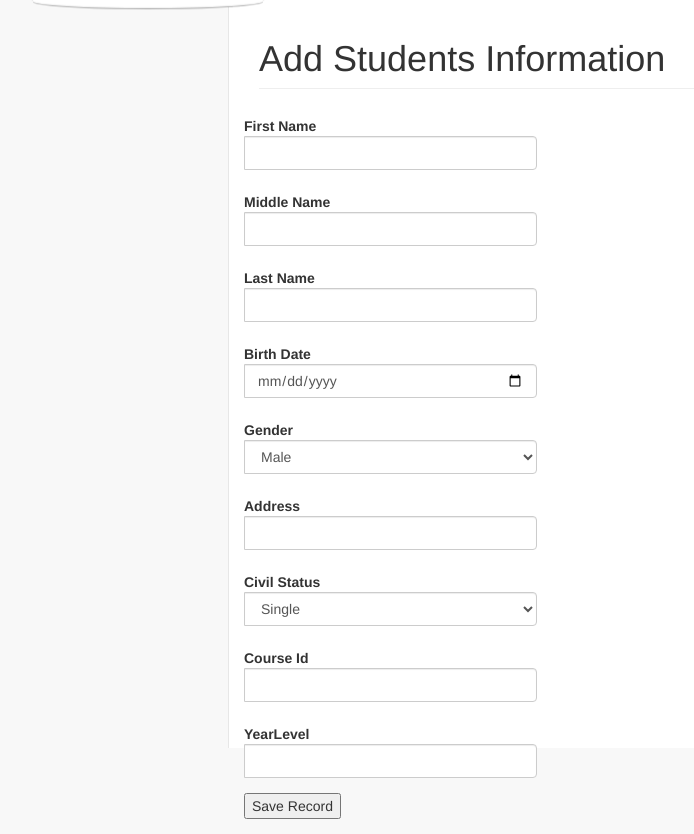
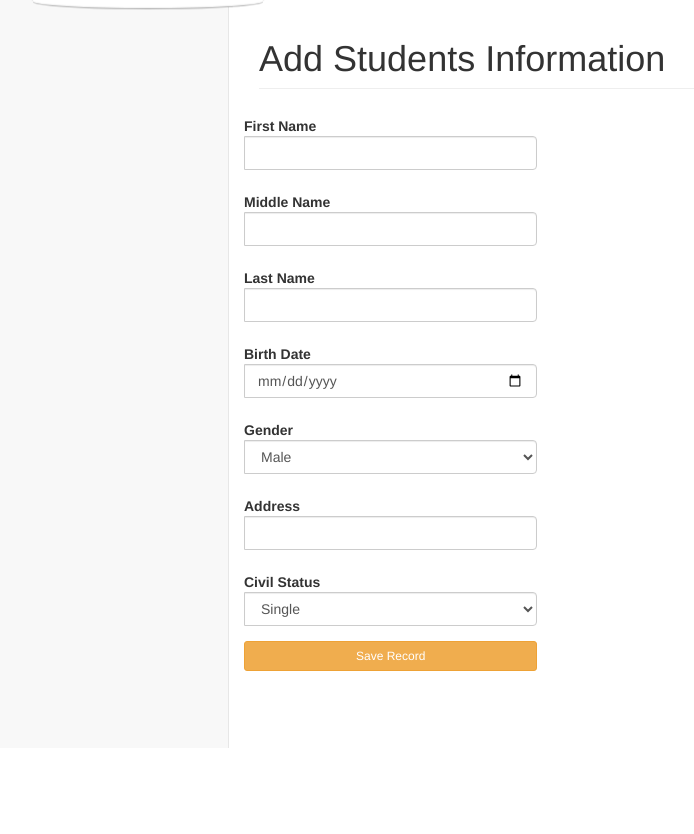
Before and after one commit to kamsison/Enrolment, a PHP site: template templates/students/add.twig in a window 1280 px wide. Shown: the part 71-905 px from the top of the page, without its empty margins (22-716 px from the left). After the commit the page ends 819 px from the top, so only its background shows below. Run offline with PHP 8.4, Linux system fonts and the light colour scheme; the template is opened without the code that fills it, so the values that code supplies are empty; some libraries are stand-ins or nearby versions.

Commit message:
add.twig

```diff
--- a/templates/students/add.twig
+++ b/templates/students/add.twig
@@ -16,12 +16,12 @@
                             <strong>Oh snap!</strong> {{ error }}
                         </div>
                     {% endif %}
-                    <div class="col-lg-12">
+                    <div class="col-sm-12">
 
                         <div class="row">
                             <div class="input-group row">
                                 <form class="form form-horizontal" enctype="multipart/form-data" role="form" method="post" action="/Enrolment/students/update">
-                                <div class="col-lg-12">
+                                <div class="col-sm-12">
 
                                         <div class="form-group">
                                             <label class="control-label">First Name</label>
@@ -61,6 +61,7 @@
                                                 <option value="Widowed" {% if student.civil_status_id == "Widowed" %}selected{% endif %}>Widowed</option>
                                             </select>
                                         </div>
+                                    <!-----
                                         <div class="form-group">
                                             <label class="control-label">Course Id</label>
                                             <input type="text" class="form-control" id="course_id" name="course_id">
@@ -69,8 +70,10 @@
                                             <label class="control-label">YearLevel</label>
                                             <input type="text" class="form-control" id="year_level" name="year_level">
                                         </div>
+                                             -->
                                         <div class="form-group">
-                                            <input type="submit" name="submit" value="Save Record" />
+                                            <input type="submit" class="btn btn-warning btn-sm btn-block" name="submit" value="Save Record" />
+
                                         </div>
                                 </div>
                             <?php
```
